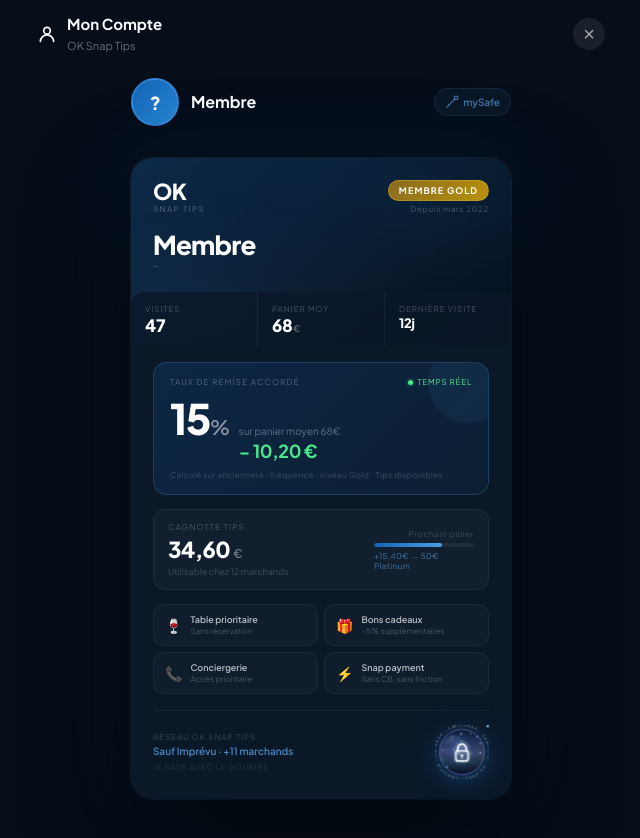
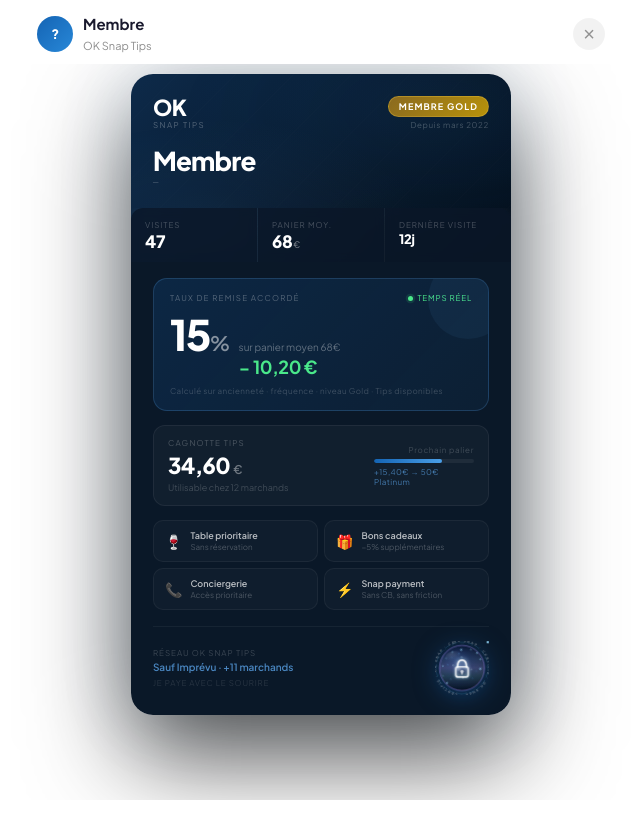
Before and after one commit to Alterrego-ai/myplace, a website: page public/wallet.html in a window 1280 px wide. Shown: the whole page, without its empty margins (319-959 px from the left). After the commit the page ends 800 px from the top, so only its background shows below. Drawn offline with Linux system fonts and the light colour scheme.

Commit message:
refactor: header avatar+nom, supprime profil section, thème système

```diff
--- a/public/wallet.html
+++ b/public/wallet.html
@@ -3,15 +3,27 @@
 <head>
 <meta charset="UTF-8">
 <meta name="viewport" content="width=device-width, initial-scale=1.0, maximum-scale=1.0, user-scalable=no, viewport-fit=cover">
-<meta name="theme-color" content="#060e1a">
+<meta name="theme-color" content="#ffffff" media="(prefers-color-scheme: light)">
+<meta name="theme-color" content="#060e1a" media="(prefers-color-scheme: dark)">
 <meta name="apple-mobile-web-app-capable" content="yes">
-<meta name="apple-mobile-web-app-status-bar-style" content="black-translucent">
+<meta name="apple-mobile-web-app-status-bar-style" content="default">
 <title>Mon Compte — Sauf Imprévu</title>
 <style>
 @import url('https://fonts.googleapis.com/css2?family=Plus+Jakarta+Sans:wght@300;400;500;600;700;800&display=swap');
+:root {
+  color-scheme: light dark;
+  --bg: #ffffff; --bg-card: #f5f6f8; --text: #1a1a2e; --text-sub: rgba(0,0,0,0.45);
+  --border: rgba(0,0,0,0.08); --close-bg: rgba(0,0,0,0.05); --close-color: rgba(0,0,0,0.4);
+}
+@media (prefers-color-scheme: dark) {
+  :root {
+    --bg: #060e1a; --bg-card: #0a1828; --text: #ffffff; --text-sub: rgba(255,255,255,0.4);
+    --border: rgba(255,255,255,0.08); --close-bg: rgba(255,255,255,0.08); --close-color: rgba(255,255,255,0.6);
+  }
+}
 *, *::before, *::after { margin: 0; padding: 0; box-sizing: border-box; }
 body {
-  background: #060e1a;
+  background: var(--bg); color: var(--text);
   display: flex; flex-direction: column; align-items: center;
   min-height: 100dvh; min-height: 100vh;
   font-family: 'Plus Jakarta Sans', 'Helvetica Neue', sans-serif;
@@ -27,10 +39,17 @@ body {
   background: transparent; flex-shrink: 0;
 }
 .wallet-header-left { display: flex; align-items: center; gap: 10px; }
-.wallet-header-left h4 { font-size: 15px; font-weight: 700; color: #fff; margin: 0; }
-.wallet-header-left span { font-size: 11px; color: rgba(255,255,255,0.4); }
+.wallet-header-avatar {
+  width: 36px; height: 36px; border-radius: 50%; flex-shrink: 0;
+  background: linear-gradient(135deg, #1464B4, #2888d8);
+  display: flex; align-items: center; justify-content: center;
+  font-size: 13px; font-weight: 800; color: #fff; letter-spacing: -0.02em;
+  background-size: cover; background-position: center;
+}
+.wallet-header-left h4 { font-size: 15px; font-weight: 700; color: var(--text); margin: 0; }
+.wallet-header-left span { font-size: 11px; color: var(--text-sub); }
 .wallet-header-close {
-  background: rgba(255,255,255,0.08); border: none; color: rgba(255,255,255,0.6);
+  background: var(--close-bg); border: none; color: var(--close-color);
   width: 32px; height: 32px; border-radius: 50%;
   display: flex; align-items: center; justify-content: center;
   font-size: 20px; cursor: pointer;
@@ -42,36 +61,6 @@ body {
   padding: 10px 20px 40px; gap: 24px;
   -webkit-overflow-scrolling: touch;
 }
-/* ─── PROFIL ──────────────────────────────────── */
-.profile-section {
-  width: 100%; max-width: 380px;
-  display: flex; align-items: center; gap: 12px;
-  padding: 4px 0 8px;
-}
-.profile-avatar {
-  width: 48px; height: 48px; border-radius: 50%; flex-shrink: 0;
-  background: linear-gradient(135deg, #1464B4, #2888d8);
-  display: flex; align-items: center; justify-content: center;
-  font-size: 18px; font-weight: 800; color: #fff; letter-spacing: -0.02em;
-  border: 2px solid rgba(100,180,255,0.25);
-}
-.profile-info { flex: 1; min-width: 0; }
-.profile-name {
-  font-size: 16px; font-weight: 700; color: #fff;
-  white-space: nowrap; overflow: hidden; text-overflow: ellipsis;
-}
-.profile-email {
-  font-size: 11px; color: rgba(255,255,255,0.3); margin-top: 1px;
-  white-space: nowrap; overflow: hidden; text-overflow: ellipsis;
-}
-.profile-edit {
-  display: flex; align-items: center; gap: 4px; flex-shrink: 0;
-  font-size: 10px; font-weight: 600; color: rgba(100,180,255,0.6);
-  text-decoration: none; padding: 6px 10px; border-radius: 20px;
-  background: rgba(100,180,255,0.06); border: 1px solid rgba(100,180,255,0.1);
-  transition: background 0.15s;
-}
-.profile-edit:active { background: rgba(100,180,255,0.12); }
 /* ─── CARTE ───────────────────────────────────── */
 .card {
   width: 100%; max-width: 380px;
@@ -227,10 +216,10 @@ body {
 <!-- HEADER -->
 <div class="wallet-header">
   <div class="wallet-header-left">
-    <svg width="20" height="20" viewBox="0 0 24 24" fill="none" stroke="#fff" stroke-width="2" stroke-linecap="round" stroke-linejoin="round"><circle cx="12" cy="8" r="4"/><path d="M20 21a8 8 0 1 0-16 0"/></svg>
+    <div class="wallet-header-avatar" id="headerAvatar">?</div>
     <div>
-      <h4>Mon Compte</h4>
-      <span>OK Snap Tips</span>
+      <h4 id="headerName">Membre</h4>
+      <span id="headerEmail">OK Snap Tips</span>
     </div>
   </div>
   <button class="wallet-header-close" onclick="closeWalletPage()">&times;</button>
@@ -238,19 +227,6 @@ body {
 
 <!-- SCROLL -->
 <div class="wallet-scroll">
-
-<!-- PROFIL -->
-<div class="profile-section">
-  <div class="profile-avatar" id="profileAvatar">?</div>
-  <div class="profile-info">
-    <div class="profile-name" id="profileName">Membre</div>
-    <div class="profile-email" id="profileEmail"></div>
-  </div>
-  <a class="profile-edit" id="profileEdit" href="#">
-    <svg width="14" height="14" viewBox="0 0 24 24" fill="none" stroke="currentColor" stroke-width="2" stroke-linecap="round" stroke-linejoin="round"><path d="M7 17l-4 4"/><path d="M17 7l-10 10"/><circle cx="19" cy="5" r="3"/></svg>
-    <span>mySafe</span>
-  </a>
-</div>
 
 <!-- CARTE -->
 <div class="card">
@@ -433,10 +409,10 @@ body {
   var user = null;
   try { user = JSON.parse(localStorage.getItem(SSO_KEY)); } catch(e) {}
 
-  // Profil section
+  // Header + carte
   if (user) {
     var name = user.name || 'Membre';
-    document.getElementById('profileName').textContent = name;
+    document.getElementById('headerName').textContent = name;
     document.getElementById('porteurName').textContent = name;
 
     // Avatar : initiales
@@ -444,16 +420,16 @@ body {
     var initials = parts.length > 1
       ? (parts[0][0] + parts[parts.length - 1][0]).toUpperCase()
       : name.substring(0, 2).toUpperCase();
-    document.getElementById('profileAvatar').textContent = initials;
+    document.getElementById('headerAvatar').textContent = initials;
 
-    // Email
+    // Email sous le nom dans le header
     if (user.email) {
-      document.getElementById('profileEmail').textContent = user.email;
+      document.getElementById('headerEmail').textContent = user.email;
     }
 
     // Photo SSO (si dispo)
     if (user.picture) {
-      var av = document.getElementById('profileAvatar');
+      var av = document.getElementById('headerAvatar');
       av.textContent = '';
       av.style.backgroundImage = 'url(' + user.picture + ')';
       av.style.backgroundSize = 'cover';
```
